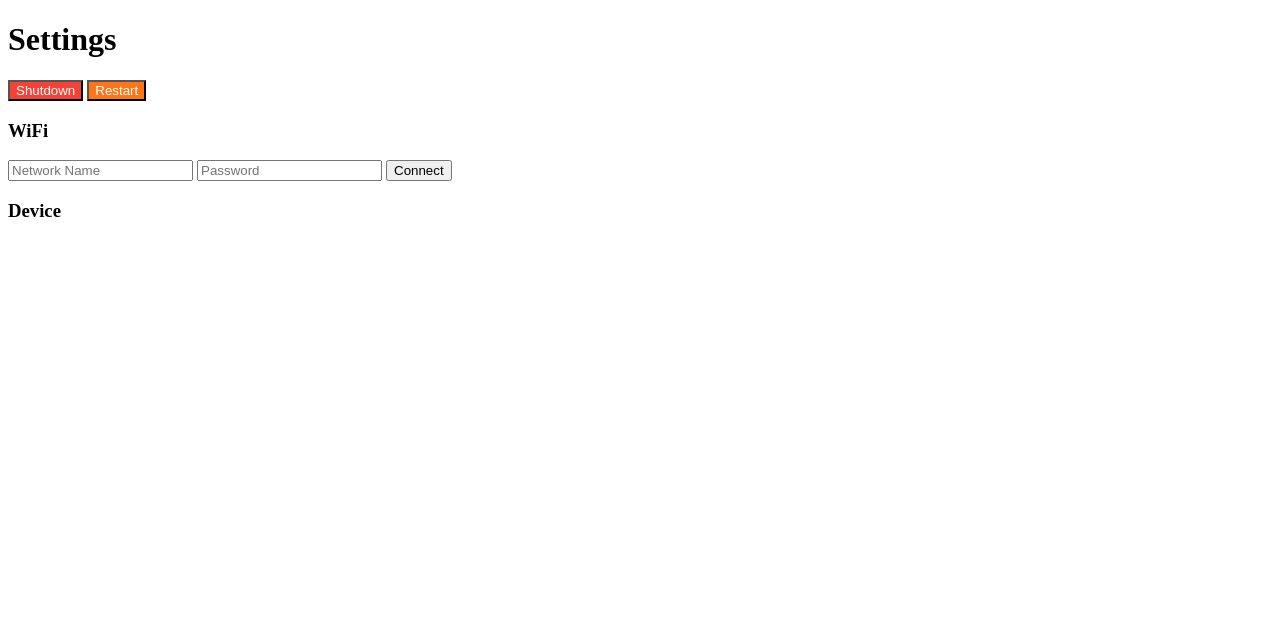
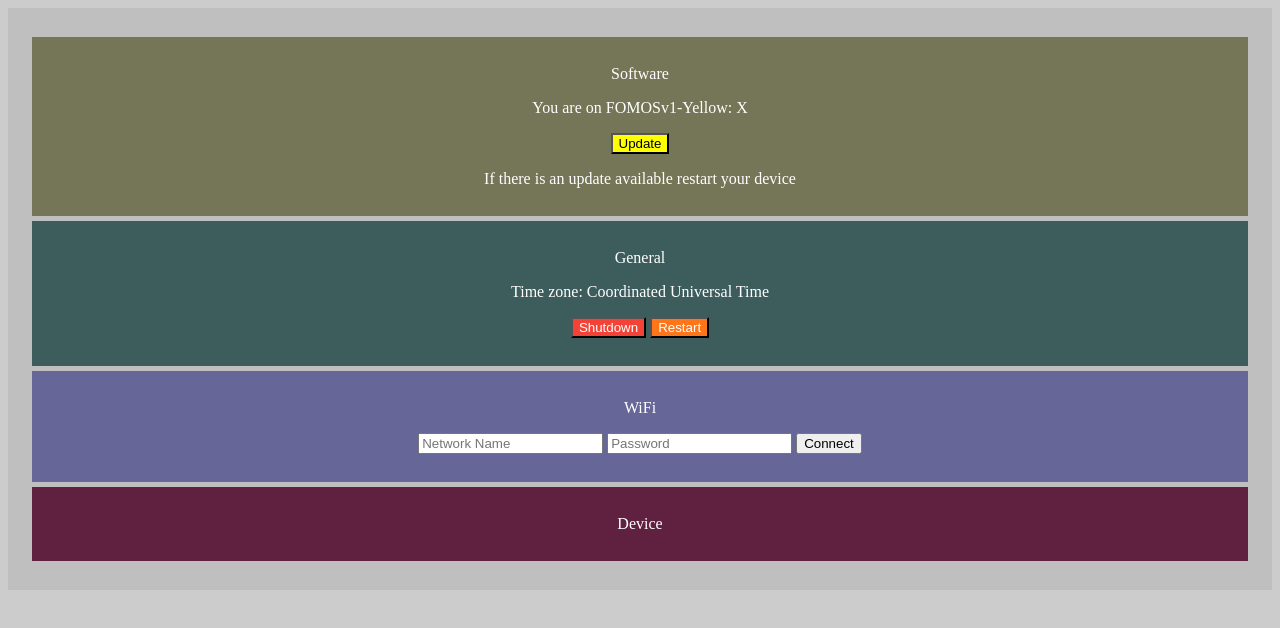
Before and after one commit to NathanMcMillan54/FOMOSv1-Yellow, an Electron app: page htmlUi/settings.html in a window 1280 px wide. Drawn offline with Linux system fonts and the light colour scheme; no server answers.

Commit message:
Added some css.

```diff
--- a/css/buttons.css
+++ b/css/buttons.css
@@ -12,3 +12,8 @@
     color: #ffffff;
     background-color: #0066ff;
 }
+
+.update {
+    color: #000000;
+    background-color: #ffff00;
+}
--- /dev/null
+++ b/css/settings.css
@@ -0,0 +1,49 @@
+body {
+    background-color: #cccccc;
+}
+
+h1 {
+    color: #ffffff;
+}
+
+h3 {
+    color: #ffffff;
+}
+
+p {
+    color: #ffffff;
+}
+
+.settings {
+    padding: 24px;
+    background-color: #bfbfbf;
+    text-align: center;
+}
+
+.general {
+    padding: 12px;
+    margin-top: 5px;
+    margin-bottom: 5px;
+    background-color: #3d5c5c;
+}
+
+.wifi {
+    padding: 12px;
+    margin-top: 5px;
+    margin-bottom: 5px;
+    background-color: #666699;
+}
+
+.software {
+    padding: 12px;
+    margin-top: 5px;
+    margin-bottom: 5px;
+    background-color: #757557;
+}
+
+.device {
+    padding: 12px;
+    margin-top: 5px;
+    margin-bottom: 5px;
+    background-color: #602040;
+}
--- a/htmlUi/settings.html
+++ b/htmlUi/settings.html
@@ -6,16 +6,32 @@
     <script src="../osJavaScript/power.js"></script>
     <script src="../osJavaScript/wifi.js"></script>
     <script src="../osJavaScript/deviceCare.js"></script>
+    <link rel="stylesheet" href="../css/settings.css">
     <link rel="stylesheet" href="../css/buttons.css">
 </head>
 <body>
 
-    <h1>Settings</h1>
+<div class="settings">
 
-    <button class="shutdown" type="button" onclick="shutdown()">Shutdown</button> <button class="restart" type="button" onclick="restart()">Restart</button>
-    <p id="shutdown"></p> <p id="restart"></p>
+<div class="software">
+    <p>Software</p>
 
-    <h3>WiFi</h3>
+        <p>You are on FOMOSv1-Yellow: X</p>
+        <button class="update" type="button" onclick="update()">Update</button>
+        <p>If there is an update available restart your device</p>
+</div>
+
+<div class="general">
+    <p>General</p>
+
+        <p id="timeZone"></p>
+
+        <button class="shutdown" type="button" onclick="shutdown()">Shutdown</button> <button class="restart" type="button" onclick="restart()">Restart</button>
+        <p id="shutdown"></p> <p id="restart"></p>
+</div>
+
+<div class="wifi">
+    <p>WiFi</p>
     <p id="localSsid"></p>
 
     <form>
@@ -24,9 +40,13 @@
         <button type="button" onclick="connectToWifi()">Connect</button>
     </form>
     <p id="connectToWifi"></p>
-
-    <h3>Device</h3>
+</div>
+<div class="device">
+    <p>Device</p>
     <p id="deviceCare"></p>
+</div>
+</div>
 
 </body>
+<script src="../jsUi/settings.js"></script>
 </html>
--- /dev/null
+++ b/jsUi/settings.js
@@ -0,0 +1,19 @@
+var timeZone = getTimezoneName();
+
+function getTimezoneName() {
+  const today = new Date();
+  const short = today.toLocaleDateString(undefined);
+  const full = today.toLocaleDateString(undefined, { timeZoneName: 'long' });
+
+  const shortIndex = full.indexOf(short);
+  if (shortIndex >= 0) {
+    const trimmed = full.substring(0, shortIndex) + full.substring(shortIndex + short.length);
+    return trimmed.replace(/^[\s,.\-:;]+|[\s,.\-:;]+$/g, '');
+
+  } else {
+    return full;
+  }
+}
+
+document.getElementById("timeZone").innerHTML = "Time zone: " + timeZone;
+getTimezoneName();
```
